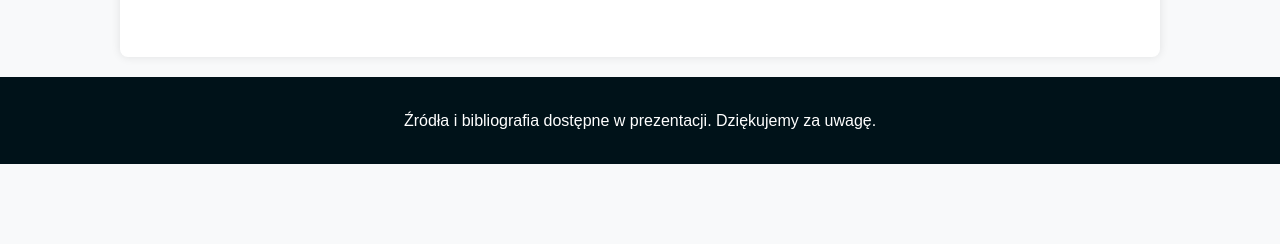
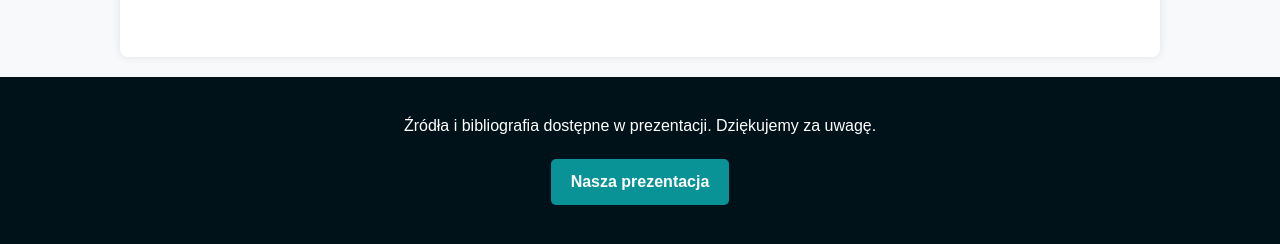
Before and after one commit to 7nope456/7nope456.github.io, a plain HTML site: page index.html in a window 1280 px wide. Shown: the part 3441-3685 px from the top of the page. Before the commit the page ends 3605 px from the top, so only its background shows below. Drawn offline with Linux system fonts and the light colour scheme.

Commit message:
Update index.html

```diff
--- a/index.html
+++ b/index.html
@@ -80,13 +80,6 @@
             text-decoration: underline;
         }
 
-        footer {
-            background-color: #001219;
-            color: #fff;
-            text-align: center;
-            padding: 15px 0;
-        }
-
         .image-container {
             text-align: center;
             margin: 15px 0;
@@ -104,6 +97,28 @@
             color: #555;
             margin-top: 5px;
         }
+         footer {
+        background-color: #001219;
+        color: #fff;
+        text-align: center;
+        padding: 20px 0;
+    }
+
+    footer a.btn {
+        display: inline-block;
+        background-color: #0a9396;
+        color: #fff;
+        text-decoration: none;
+        padding: 10px 20px;
+        margin: 5px;
+        border-radius: 5px;
+        font-weight: bold;
+        transition: background-color 0.3s;
+    }
+
+    footer a.btn:hover {
+        background-color: #94d2bd;
+    }
     </style>
 </head>
 <body>
@@ -188,8 +203,13 @@
         </section>
     </main>
 
-    <footer>
-        <p>Źródła i bibliografia dostępne w prezentacji. Dziękujemy za uwagę.</p>
-    </footer>
+   <footer>
+    <p>Źródła i bibliografia dostępne w prezentacji. Dziękujemy za uwagę.</p>
+    <p>
+        <a href="https://sites.google.com/view/prologistyk/strona-g%C5%82%C3%B3wna" target="_blank" class="btn">
+            Nasza prezentacja
+        </a>
+    </p>
+</footer>
 </body>
 </html>
```
